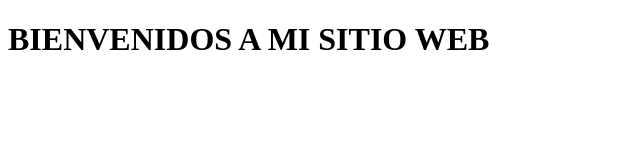
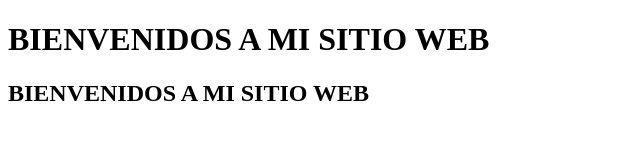
Before and after one commit to gilmarR521/proyecto.github.io, a plain HTML site: page index.html in a window 1280 px wide. Shown: the whole page, without its empty margins (0-640 px from the left). Drawn offline with Linux system fonts and the light colour scheme.

Commit message:
Update index.html
linea h2

```diff
--- a/index.html
+++ b/index.html
@@ -8,5 +8,6 @@
 </head>
 <body>
     <h1> BIENVENIDOS A MI SITIO WEB </h1>
+    <h2> BIENVENIDOS A MI SITIO WEB </h2>
 </body>
 </html>
```
